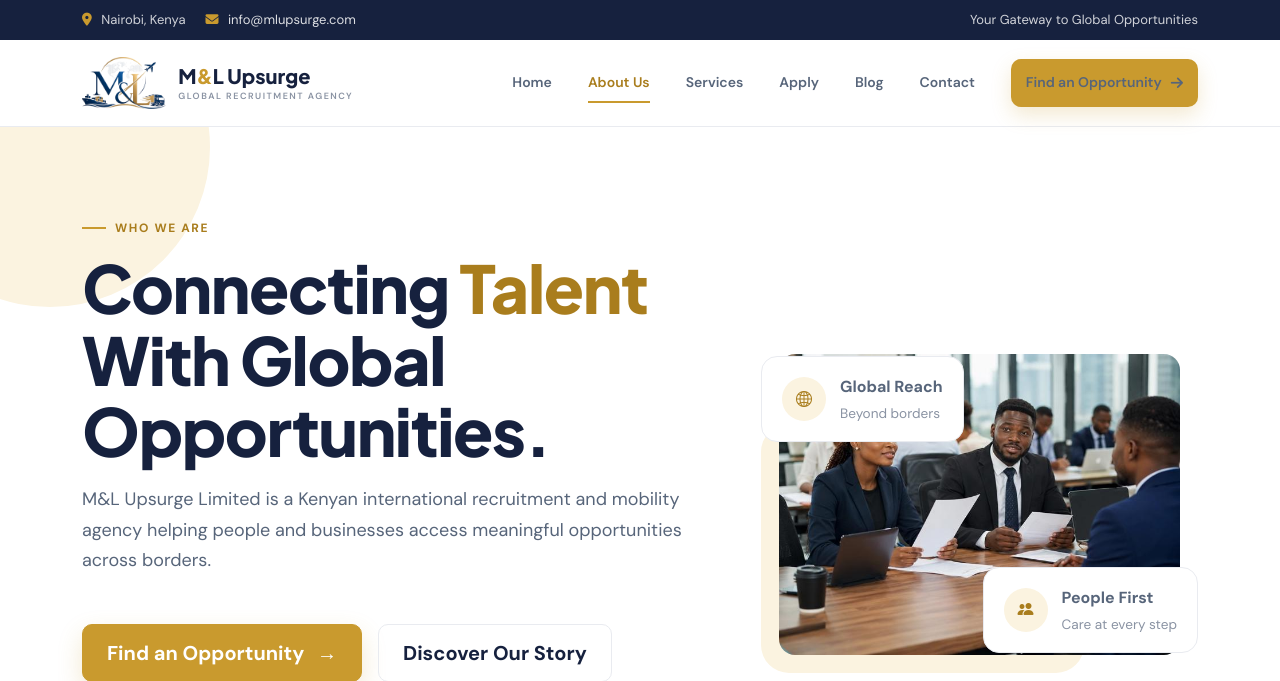
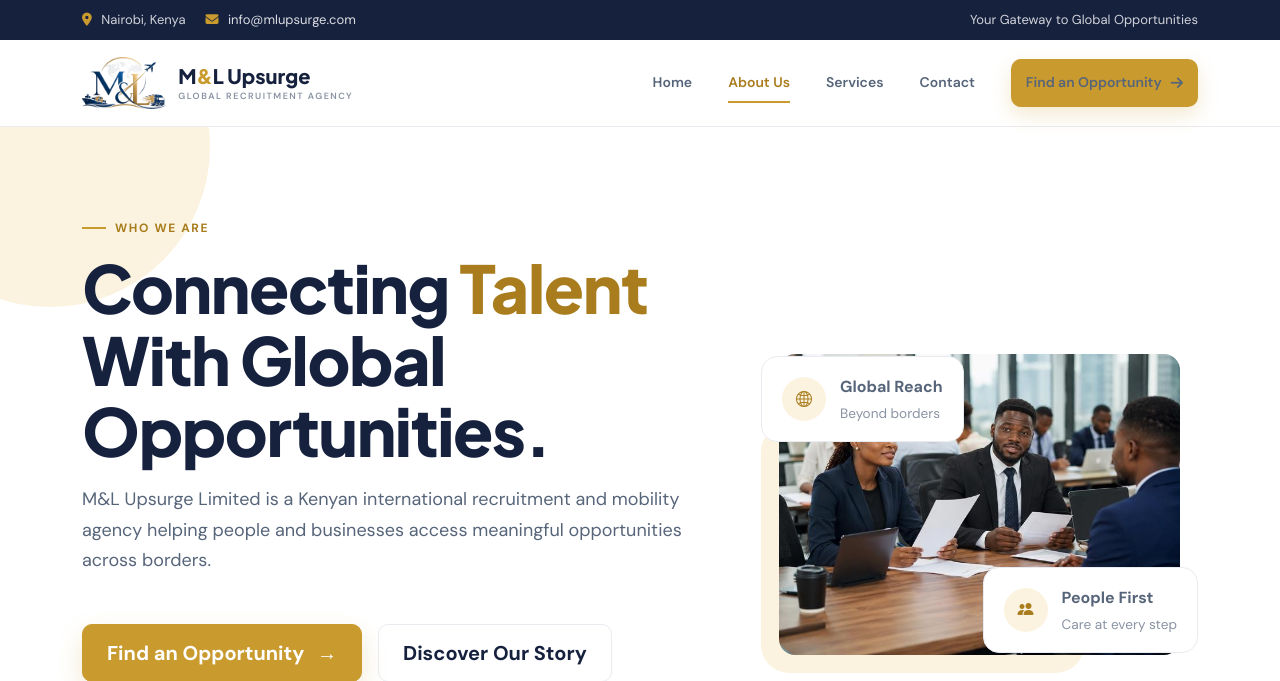
Before and after one commit to CodeOnBytes/M_L_Agency, a Django app: page /about/ in a window 1280 px wide. Shown: the top 681 px of the page. Run offline with Django 5.2, Linux system fonts and the light colour scheme.

Commit message:
REMOVD APPL

```diff
--- a/templates/core/base.html
+++ b/templates/core/base.html
@@ -205,17 +205,17 @@
                     </li>
 
 
-                    <li class="{% if request.resolver_match.url_name == 'apply' %}active{% endif %}">
+                    <!-- <li class="{% if request.resolver_match.url_name == 'apply' %}active{% endif %}">
                         <a href="{% url 'apply' %}">
                             Apply
                         </a>
-                    </li>
+                    </li> -->
 
-                    <li class="{% if request.resolver_match.url_name == 'apply' %}active{% endif %}">
+                    <!-- <li class="{% if request.resolver_match.url_name == 'apply' %}active{% endif %}">
                         <a href="{% url 'apply' %}">
                             Blog
                         </a>
-                    </li>
+                    </li> -->
 
 
                     <li class="{% if request.resolver_match.url_name == 'contact' %}active{% endif %}">
@@ -346,11 +346,11 @@
                     </li>
 
 
-                    <li>
+                    <!-- <li>
                         <a href="{% url 'apply' %}">
                             Apply
                         </a>
-                    </li>
+                    </li> -->
 
 
                     <li>
```
